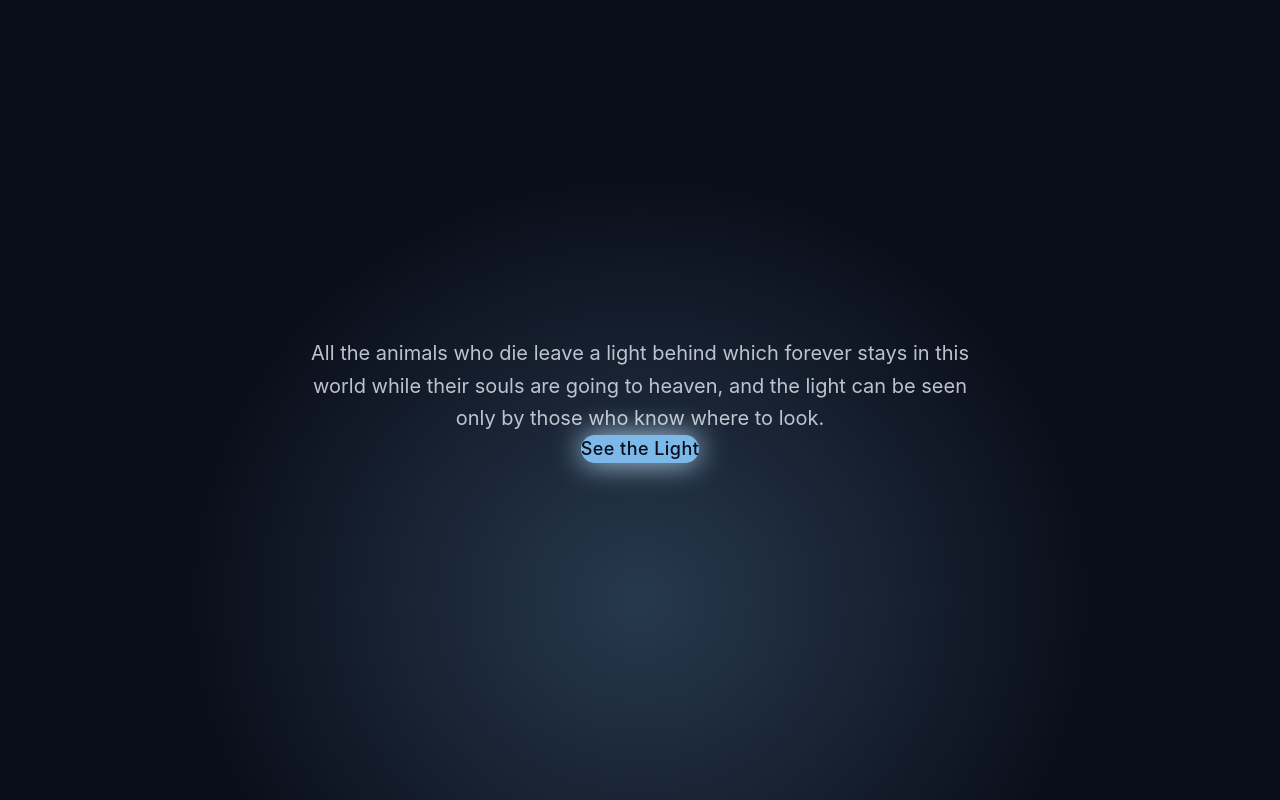
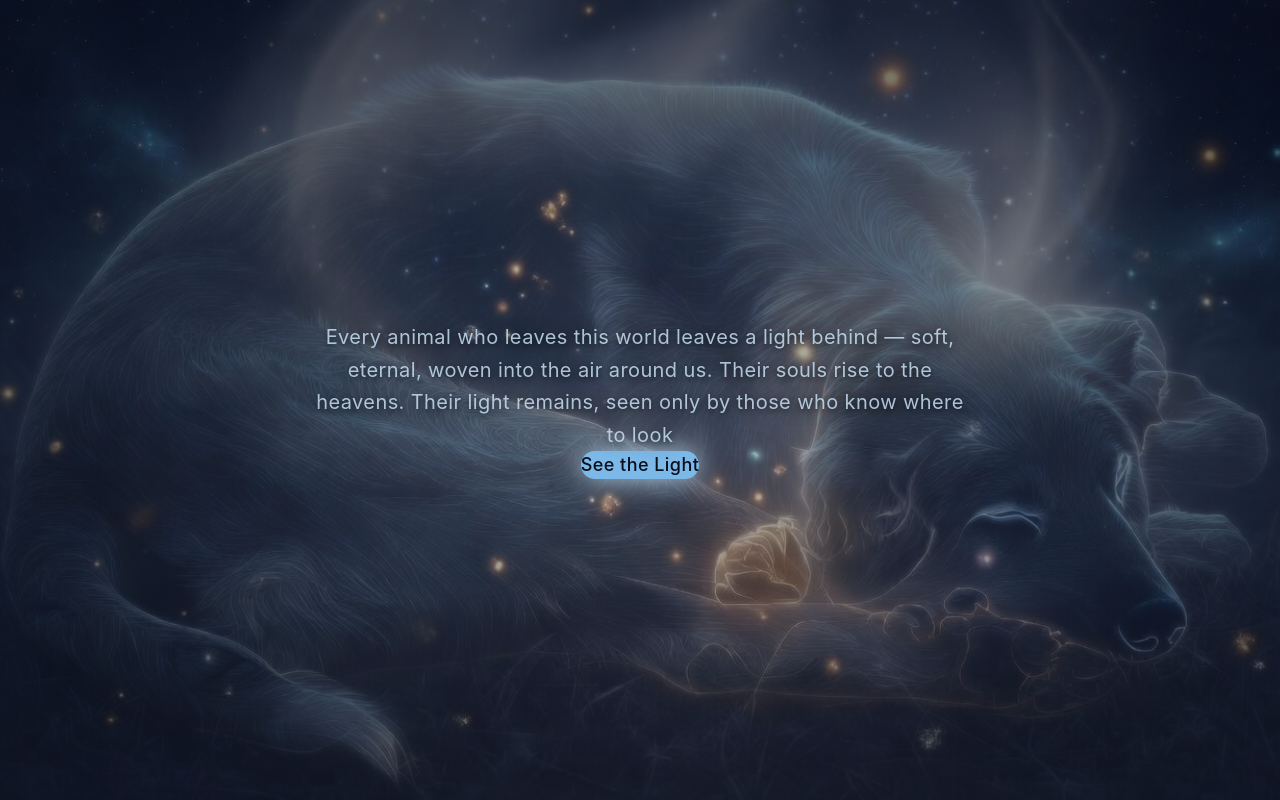
Before and after one commit to chyipo90/A-tribute-site-, a Next.js app: page / in a window 1280 px wide. Built offline with nearby package versions, Linux system fonts and the light colour scheme.

Commit message:
Chat 2: spirit-dog line-art image, refined legend text and styling, particle tuning

```diff
--- a/app/components/SpiritParticles.tsx
+++ b/app/components/SpiritParticles.tsx
@@ -22,7 +22,7 @@ export default function SpiritParticles() {
     fpsLimit: 60,
     particles: {
       number: {
-        value: 60, // How many particles on screen at once
+        value: 150, // How many particles on screen at once
         density: { enable: true }
       },
       color: {
@@ -44,24 +44,24 @@ export default function SpiritParticles() {
       },
       move: {
         enable: true,
-        direction: "top", // Rise upward
-        speed: { min: 0.3, max: 1.2 }, // Slow, gentle
-        straight: false, // Allow slight wobble
+        direction: "top",
+        speed: { min: 0.3, max: 1.0 },
+        straight: false,
         random: true,
-        outModes: { default: "destroy", top: "destroy" } // Disappear when leaving screen
-      }
+        outModes: { default: "destroy", top: "destroy" }
+      },
     },
     emitters: [
-      {
-        direction: "top",
-        rate: { delay: 0.2, quantity: 2 }, // Spawn rate
-        position: { x: 50, y: 80 }, // Spawn from bottom-center (where dog will be)
-        size: { width: 30, height: 10 }, // Spawn area size
-        particles: {
-          move: { speed: { min: 0.3, max: 1.2 } }
+        {
+          direction: "top",
+          rate: { delay: 0.05, quantity: 6 },
+          position: { x: 50, y: 95 },
+          size: { width: 90, height: 5 },
+          particles: {
+            move: { speed: { min: 0.4, max: 1.5 } }
+          }
         }
-      }
-    ],
+      ],
     detectRetina: true
   };
 
--- a/app/page.tsx
+++ b/app/page.tsx
@@ -6,11 +6,22 @@ export default function Home() {
       className="relative min-h-screen overflow-hidden flex flex-col items-center justify-center px-6"
       style={{ backgroundColor: 'var(--bg-primary)', color: 'var(--text-primary)' }}
     >
-      {/* Background image layer (placeholder for now — radial glow simulating dog) */}
+      {/* Background image layer — spirit dog */}
       <div
         className="absolute inset-0 z-0"
         style={{
-          background: 'radial-gradient(ellipse at center 75%, rgba(124, 185, 232, 0.25) 0%, rgba(10, 14, 26, 0) 50%)'
+          backgroundImage: 'url(/images/spirit-dog.png)',
+          backgroundSize: 'cover',
+          backgroundPosition: 'center',
+          backgroundRepeat: 'no-repeat'
+        }}
+      />
+
+      {/* Dark overlay gradient — fades image edges, improves text readability */}
+      <div
+        className="absolute inset-0 z-0"
+        style={{
+          background: 'radial-gradient(ellipse at center, rgba(10, 14, 26, 0.2) 0%, rgba(10, 14, 26, 0.7) 90%)'
         }}
       />
 
@@ -21,12 +32,17 @@ export default function Home() {
 
       {/* Content layer — legend + button */}
       <div className="relative z-20 flex flex-col items-center">
-        <p className="text-lg md:text-xl max-w-2xl text-center leading-relaxed mb-12 opacity-80">
-          All the animals who die leave a light behind which forever stays in this world
-          while their souls are going to heaven, and the light can be seen only by those
-          who know where to look.
-        </p>
-
+      <p
+  className="text-lg md:text-xl max-w-2xl text-center leading-relaxed mb-12"
+  style={{
+    color: '#c4dcf0',
+    opacity: 0.85,
+    textShadow: '0 0 20px rgba(10, 14, 26, 0.8), 0 2px 6px rgba(10, 14, 26, 0.6)',
+    letterSpacing: '0.02em'
+  }}
+>
+Every animal who leaves this world leaves a light behind — soft, eternal, woven into the air around us. Their souls rise to the heavens. Their light remains, seen only by those who know where to look
+</p>
         <button
           className="px-8 py-4 rounded-full text-lg font-medium tracking-wide transition-all duration-300 hover:scale-105 cursor-pointer"
           style={{
```
Also changed, not shown: public/images/spirit-dog.png (added), public/images/spirit-dog/spirit-dog.jpg (deleted).
